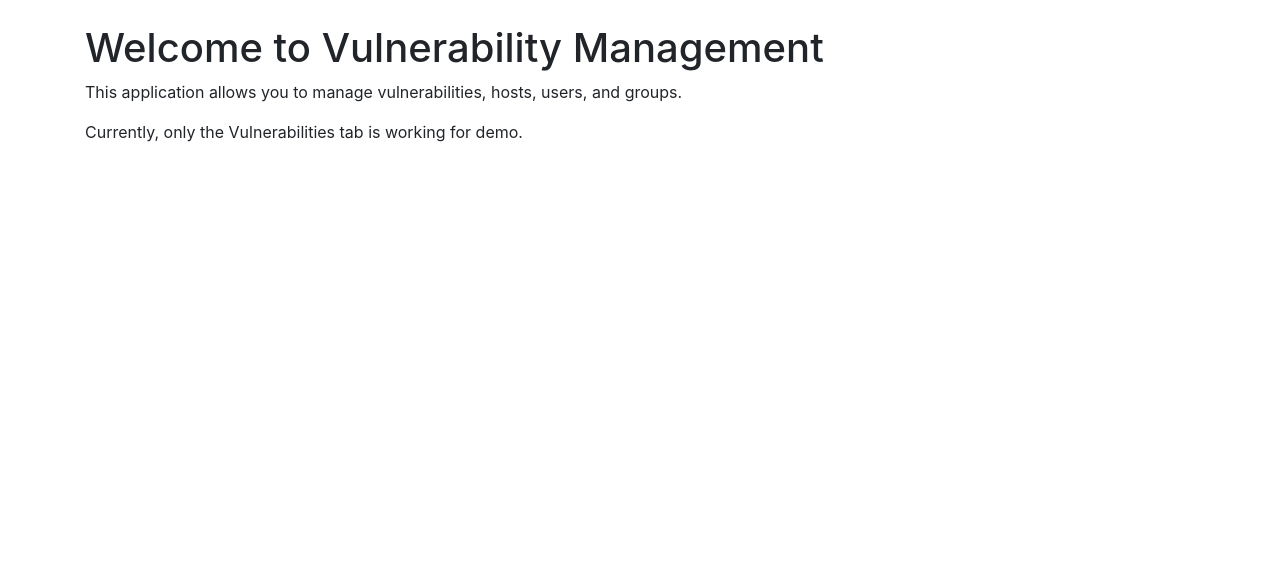
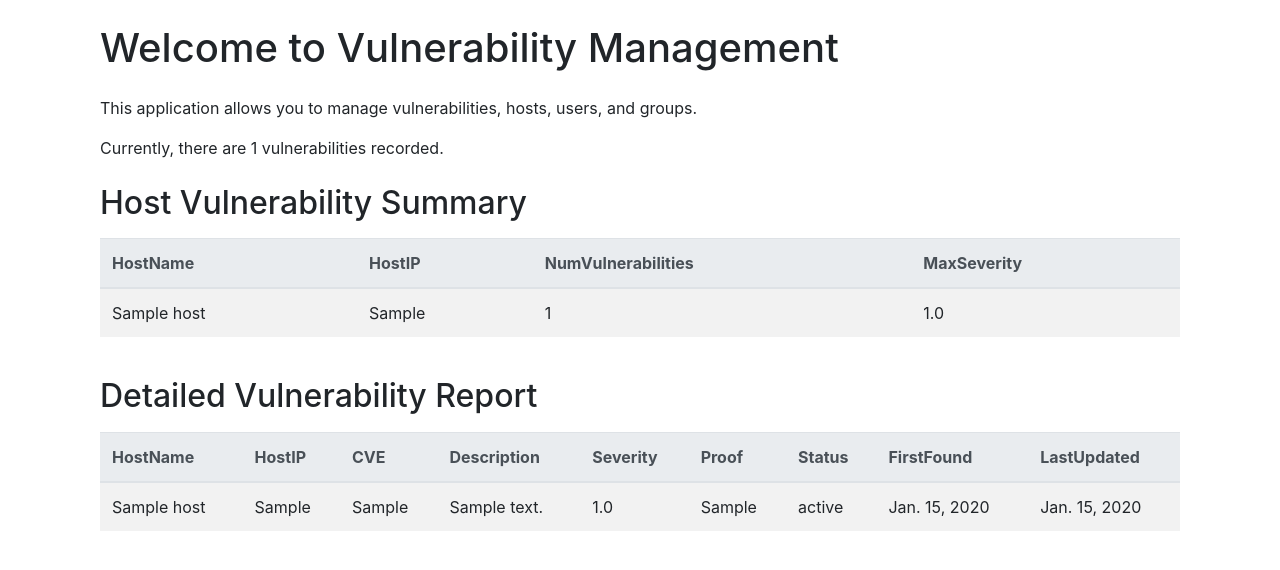
Before and after one commit to jorgesoft/django-vulns, a Django app: page / in a window 1280 px wide. Shown: the part 56-626 px from the top of the page. Run offline with Django 5.2, Linux system fonts and the light colour scheme; tables that the repository leaves empty hold one stand-in row (values such as "Sample post"); data that the repository does not hold is empty; some libraries are stand-ins or nearby versions.

Commit message:
django added results views to home page

```diff
--- a/dashboard/templates/dashboard/home.html
+++ b/dashboard/templates/dashboard/home.html
@@ -1,7 +1,69 @@
 {% extends 'base.html' %}
 
 {% block content %}
-<h1>Welcome to Vulnerability Management</h1>
-<p>This application allows you to manage vulnerabilities, hosts, users, and groups.</p>
-<p>Currently, only the Vulnerabilities tab is working for demo.</p>
+<div class="container mt-4">
+    <h1 class="mb-4">Welcome to Vulnerability Management</h1>
+    <p>This application allows you to manage vulnerabilities, hosts, users, and groups.</p>
+    <p>Currently, there are {{ count_results }} vulnerabilities recorded.</p>
+
+    <!-- Host Vulnerability Summary -->
+    <h2 class="mt-4 mb-3">Host Vulnerability Summary</h2>
+    <div class="table-responsive">
+        <table class="table table-striped table-hover">
+            <thead class="thead-light">
+                <tr>
+                    <th>HostName</th>
+                    <th>HostIP</th>
+                    <th>NumVulnerabilities</th>
+                    <th>MaxSeverity</th>
+                </tr>
+            </thead>
+            <tbody>
+                {% for row in host_vulnerability_summary %}
+                <tr>
+                    <td>{{ row.0 }}</td>
+                    <td>{{ row.1 }}</td>
+                    <td>{{ row.2 }}</td>
+                    <td>{{ row.3 }}</td>
+                </tr>
+                {% endfor %}
+            </tbody>
+        </table>
+    </div>
+
+    <!-- Detailed Vulnerability Report -->
+    <h2 class="mt-4 mb-3">Detailed Vulnerability Report</h2>
+    <div class="table-responsive">
+        <table class="table table-striped table-hover">
+            <thead class="thead-light">
+                <tr>
+                    <th>HostName</th>
+                    <th>HostIP</th>
+                    <th>CVE</th>
+                    <th>Description</th>
+                    <th>Severity</th>
+                    <th>Proof</th>
+                    <th>Status</th>
+                    <th>FirstFound</th>
+                    <th>LastUpdated</th>
+                </tr>
+            </thead>
+            <tbody>
+                {% for row in detailed_vulnerability_report %}
+                <tr>
+                    <td>{{ row.0 }}</td>
+                    <td>{{ row.1 }}</td>
+                    <td>{{ row.2 }}</td>
+                    <td>{{ row.3 }}</td>
+                    <td>{{ row.4 }}</td>
+                    <td>{{ row.5 }}</td>
+                    <td>{{ row.6 }}</td>
+                    <td>{{ row.7 }}</td>
+                    <td>{{ row.8 }}</td>
+                </tr>
+                {% endfor %}
+            </tbody>
+        </table>
+    </div>
+</div>
 {% endblock %}
--- a/dashboard/views/home.py
+++ b/dashboard/views/home.py
@@ -8,11 +8,22 @@ class HomeView(TemplateView):
     def get_context_data(self, **kwargs):
         context = super().get_context_data(**kwargs)
 
-        # Example: Adding a count of vulnerabilities to the context
+        # Adding a count of results to show the counter
         with connection.cursor() as cursor:
-            cursor.execute("SELECT COUNT(*) FROM vulnerabilities")
-            count_vulnerabilities = cursor.fetchone()[0]
-        context['count_vulnerabilities'] = count_vulnerabilities
+            cursor.execute("SELECT COUNT(*) FROM results")
+            count_results = cursor.fetchone()[0]
+        context['count_results'] = count_results
 
-        # Add more context as needed
+        # Query HostVulnerabilitySummary view
+        with connection.cursor() as cursor:
+            cursor.execute("SELECT * FROM HostVulnerabilitySummary")
+            host_vulnerability_summary = cursor.fetchall()
+        context['host_vulnerability_summary'] = host_vulnerability_summary
+
+        # Query DetailedVulnerabilityReport view
+        with connection.cursor() as cursor:
+            cursor.execute("SELECT * FROM DetailedVulnerabilityReport")
+            detailed_vulnerability_report = cursor.fetchall()
+        context['detailed_vulnerability_report'] = detailed_vulnerability_report
+
         return context
```
